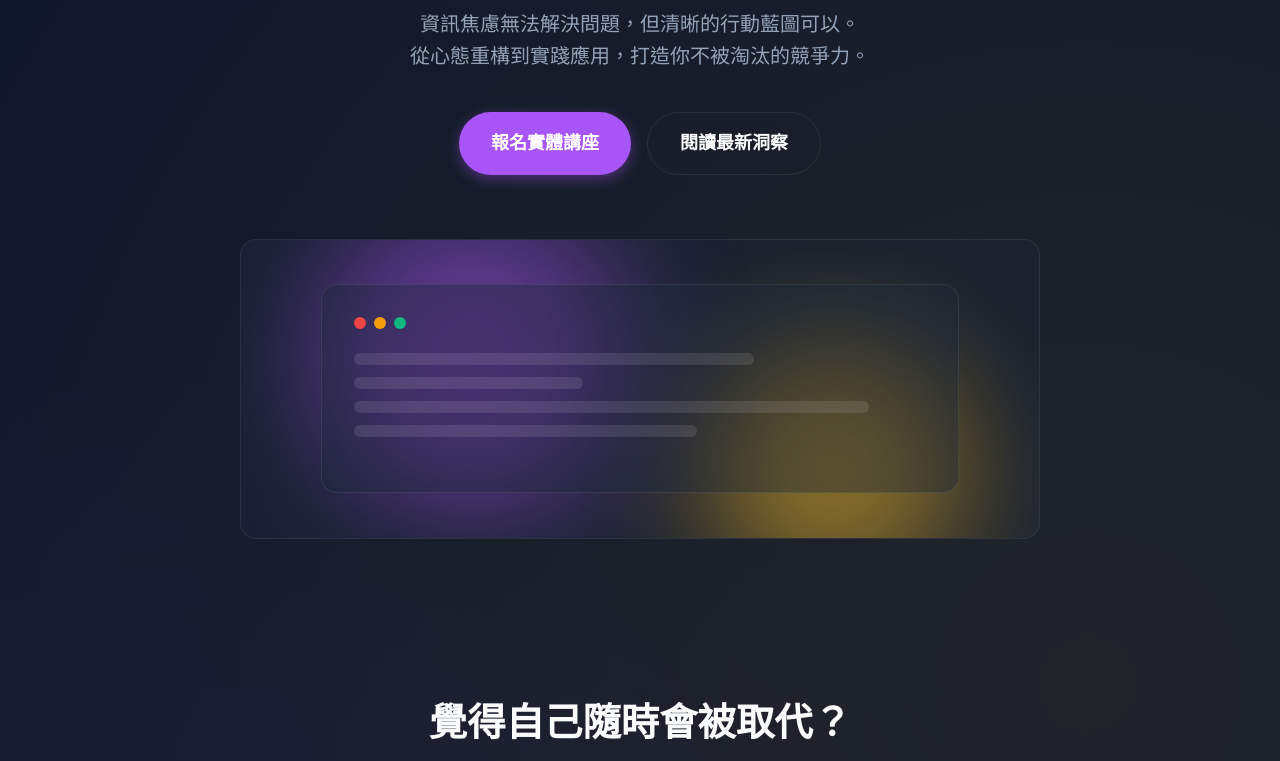
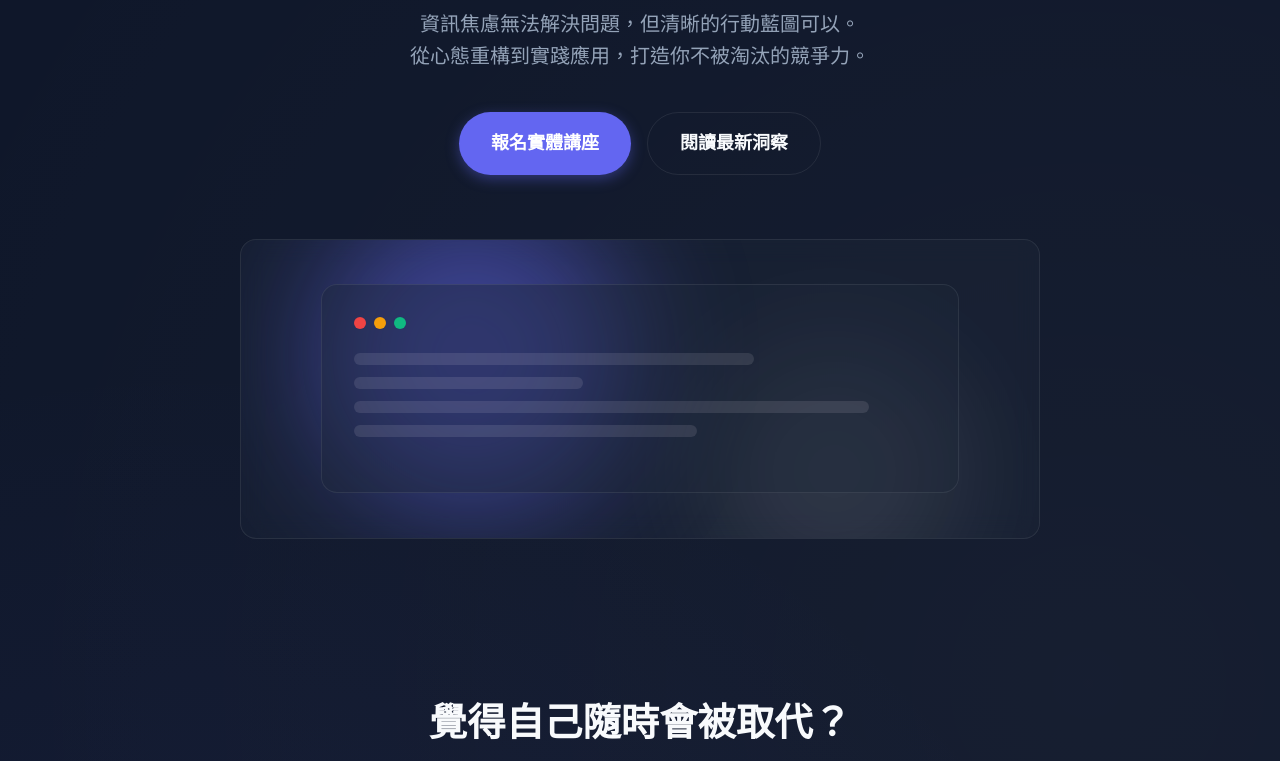
Before and after one commit to n9n9hub/FutureShift, a website built with Vite: page index.html in a window 1280 px wide. Shown: the part 322-1083 px from the top of the page. Built offline with nearby package versions, Linux system fonts and the light colour scheme; files whose address does not match are found by name.

Commit message:
style: revert theme back to Indigo and White

```diff
--- a/src/style.css
+++ b/src/style.css
@@ -10,16 +10,16 @@
   --text-main: #f8fafc;
   --text-muted: #94a3b8;
 
-  --accent-primary: #A855F7; /* Purple-500 */
-  --accent-primary-hover: #9333EA; /* Purple-600 */
-  --accent-gradient: linear-gradient(135deg, #A855F7, #FBBF24); /* Purple to Gold */
+  --accent-primary: #6366F1; /* Indigo-500 */
+  --accent-primary-hover: #4F46E5; /* Indigo-600 */
+  --accent-gradient: linear-gradient(135deg, #818CF8, #FFFFFF); /* Indigo to White */
 
   --glass-bg: rgba(30, 41, 59, 0.4);
   --glass-border: rgba(255, 255, 255, 0.08);
 
   --shadow-sm: 0 4px 6px -1px rgba(0, 0, 0, 0.1), 0 2px 4px -1px rgba(0, 0, 0, 0.06);
   --shadow-lg: 0 10px 15px -3px rgba(0, 0, 0, 0.5), 0 4px 6px -2px rgba(0, 0, 0, 0.3);
-  --shadow-glow: 0 0 20px rgba(168, 85, 247, 0.3); /* Purple Glow */
+  --shadow-glow: 0 0 20px rgba(99, 102, 241, 0.3); /* Indigo Glow */
 
   --transition: all 0.3s cubic-bezier(0.25, 0.8, 0.25, 1);
 }
@@ -42,8 +42,8 @@ html {
 body {
   overflow-x: hidden;
   background-image:
-    radial-gradient(circle at 15% 50%, rgba(168, 85, 247, 0.08) 0%, transparent 50%),
-    radial-gradient(circle at 85% 30%, rgba(251, 191, 36, 0.08) 0%, transparent 50%);
+    radial-gradient(circle at 15% 50%, rgba(99, 102, 241, 0.08) 0%, transparent 50%),
+    radial-gradient(circle at 85% 30%, rgba(255, 255, 255, 0.03) 0%, transparent 50%);
 }
 
 a {
@@ -155,13 +155,13 @@ h1, h2, h3, h4 {
 .btn-primary {
   background: var(--accent-primary);
   color: #fff;
-  box-shadow: 0 4px 14px 0 rgba(168, 85, 247, 0.39);
+  box-shadow: 0 4px 14px 0 rgba(99, 102, 241, 0.39);
 }
 
 .btn-primary:hover {
   background: var(--accent-primary-hover);
   transform: translateY(-2px);
-  box-shadow: 0 6px 20px rgba(168, 85, 247, 0.5);
+  box-shadow: 0 6px 20px rgba(99, 102, 241, 0.5);
 }
 
 .btn-secondary {
@@ -224,9 +224,9 @@ h1, h2, h3, h4 {
 .badge {
   display: inline-block;
   padding: 0.5rem 1rem;
-  background: rgba(168, 85, 247, 0.15);
+  background: rgba(99, 102, 241, 0.15);
   color: var(--accent-primary);
-  border: 1px solid rgba(168, 85, 247, 0.3);
+  border: 1px solid rgba(99, 102, 241, 0.3);
   border-radius: 9999px;
   font-size: 0.875rem;
   font-weight: 500;
@@ -292,7 +292,8 @@ h1, h2, h3, h4 {
 .orb-2 {
   width: 250px;
   height: 250px;
-  background: #FBBF24; /* Gold */
+  background: #FFFFFF; /* White */
+  opacity: 0.1;
   bottom: -50px;
   right: 10%;
   animation: float 8s infinite alternate-reverse ease-in-out;
```
